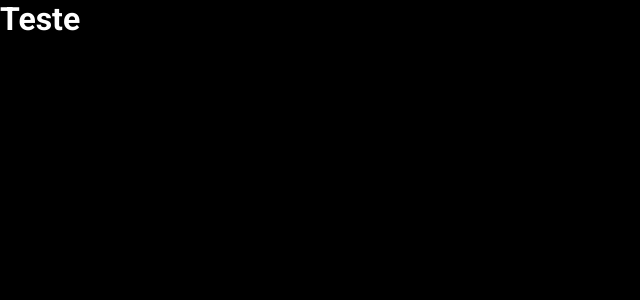
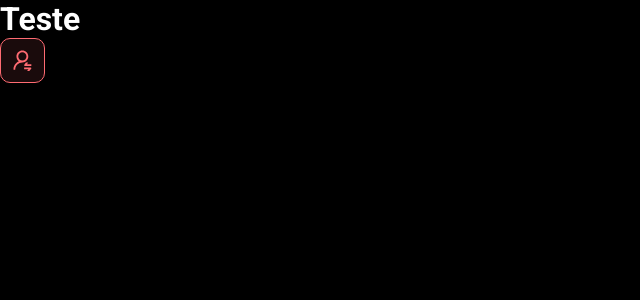
Before and after one commit to joaopaulolima-git/dsmeta, a React (Vite) app in the folder frontend/: page / in a window 1280 px wide. Shown: the top 300 px of the page, without its empty margins (0-640 px from the left). Built offline with nearby package versions, Linux system fonts and the light colour scheme.

Commit message:
First component

```diff
--- a/frontend/src/App.tsx
+++ b/frontend/src/App.tsx
@@ -1,4 +1,4 @@
-
+import NotificationButton from "./components/NotificationButton"
 
 function App() {
 
@@ -6,6 +6,7 @@
   return (
     <div>
       <h1>Teste</h1>
+      <NotificationButton/>
     </div>
   )
 }
--- /dev/null
+++ b/frontend/src/components/NotificationButton/index.tsx
@@ -0,0 +1,11 @@
+import icon from '../../assets/img/notification-icon.svg';
+import './styles.css'
+
+
+export default function NotificationButton(){
+    return(
+        <div className='dsmeta-red-btn'>
+            <img src={icon} alt="Notification Button" />
+        </div>
+    );
+}
--- /dev/null
+++ b/frontend/src/components/NotificationButton/styles.css
@@ -0,0 +1,15 @@
+.dsmeta-red-btn {
+    height: 45px;
+    width: 45px;
+    background: rgba(255, 107, 114, 0.1);
+    border: 1px solid #ff6b72;
+    border-radius: 10px;
+    display: flex;
+    align-items: center;
+    justify-content: center;
+    cursor: pointer;
+  }
+
+  .dsmeta-red-btn img {
+      width: 19px;
+  }
```
Also changed, not shown: frontend/src/assets/img/notification-icon.svg (added).
